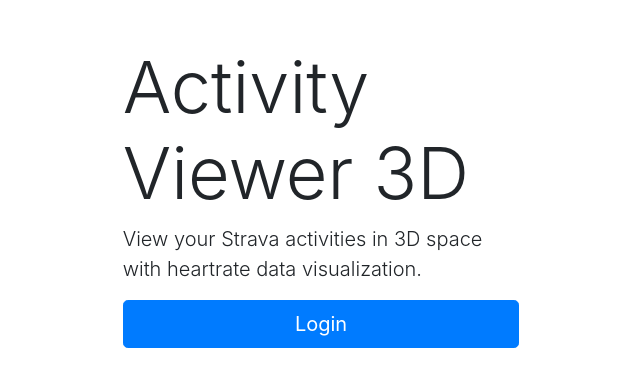
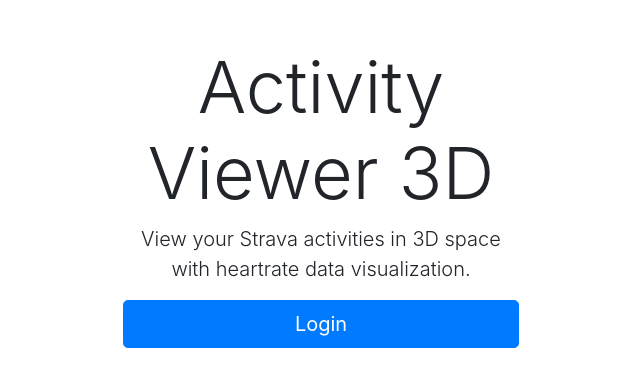
Before and after one commit to davestevens/activity-viewer-3d, a Svelte app: page / in a window 1280 px wide. Shown: the part 200-586 px from the top of the page, without its empty margins (319-959 px from the left). Built offline with nearby package versions, Linux system fonts and the light colour scheme; the HTML template or start-up script is replaced by a standard one.

Commit message:
Manage errors during login.

```diff
--- a/src/pages/Home.svelte
+++ b/src/pages/Home.svelte
@@ -1,11 +1,17 @@
 <script lang="ts">
   import { auth } from "../stores/auth";
+
+  let error: string = "";
 
   const handleAuth = (): void => {
     const popup = window.open("/popup.html", "_blank", "width=700,height=600");
     window.onmessage = (message: any): void => {
       if (message.data.type === "AUTH") {
-        auth.setAuth(message.data.data);
+        if (message.data.error) {
+          error = message.data.data;
+        } else {
+          auth.setAuth(message.data.data);
+        }
         popup.close();
       }
     };
@@ -16,7 +22,7 @@
 </style>
 
 <div class="row row h-100 justify-content-center align-items-center">
-  <main class="col-4">
+  <main class="col-4 text-center">
     <h1 class="display-3">Activity Viewer 3D</h1>
     <p class="lead">
       View your Strava activities in 3D space with heartrate data visualization.
@@ -25,5 +31,11 @@
       type="button"
       class="btn btn-primary btn-lg btn-block mb-2"
       on:click={handleAuth}>Login</button>
+    {#if error}
+      <div class="alert alert-danger" role="alert">
+        Something went wrong -
+        {error}
+      </div>
+    {/if}
   </main>
 </div>
```
